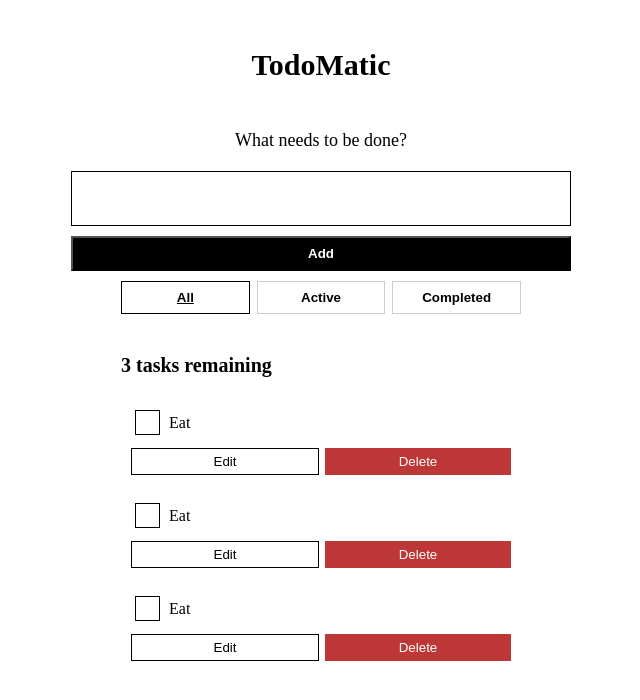
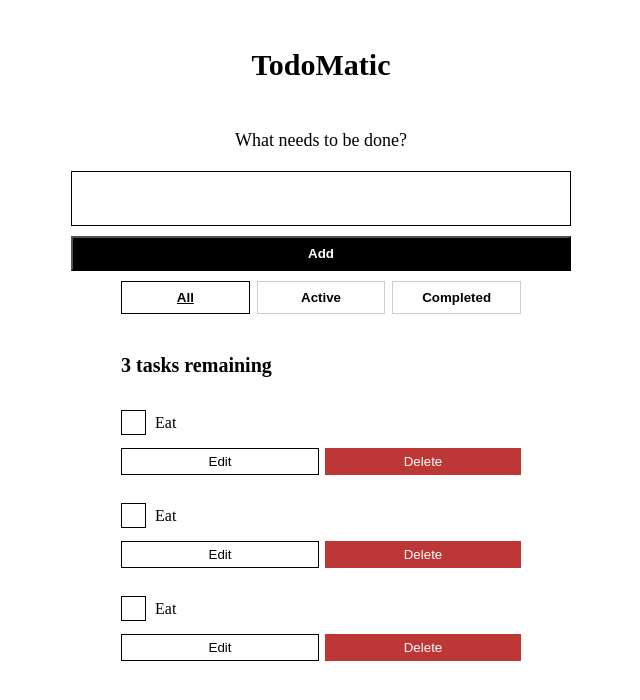
Before and after one commit to kangtayie/Mission-FE-Zero100, a React (Vite) app: page / in a window 1280 px wide. Shown: the top 700 px of the page, without its empty margins (319-959 px from the left). Built offline with nearby package versions, Linux system fonts and the light colour scheme.

Commit message:
요소 정렬 수정

```diff
--- a/src/component/CheckBox.jsx
+++ b/src/component/CheckBox.jsx
@@ -7,6 +7,7 @@ const StyledCheckBox = styled.input.attrs({ type: 'checkbox' })`
   border: 1.5px solid;
   cursor: pointer;
   border-radius: 0;
+  margin-left: 0;
 
   &:checked {
     background-color: white;
--- a/src/component/Todo.jsx
+++ b/src/component/Todo.jsx
@@ -6,10 +6,14 @@ import Button from './Button'
 const TodoItem = styled.li`
   margin-bottom: 5px;
   padding: 10px;
+  padding-left: 0;
   border-radius: 6px;
+  width: 100%;
 `
 
 const Label = styled.label`
+  margin: 0;
+  padding: 0;
   font-size: 16px;
 `
 
@@ -17,6 +21,7 @@ const Top = styled.div`
   display: flex;
   align-items: center;
   gap: 6px;
+  width: 100%;
 `
 
 const Bottom = styled.div`
@@ -24,6 +29,8 @@ const Bottom = styled.div`
   display: flex;
   gap: 6px;
   font-weight: bold;
+  width: 100%
+  padding-left: 0;
 `
 
 const EditButton = styled(Button)`
```
